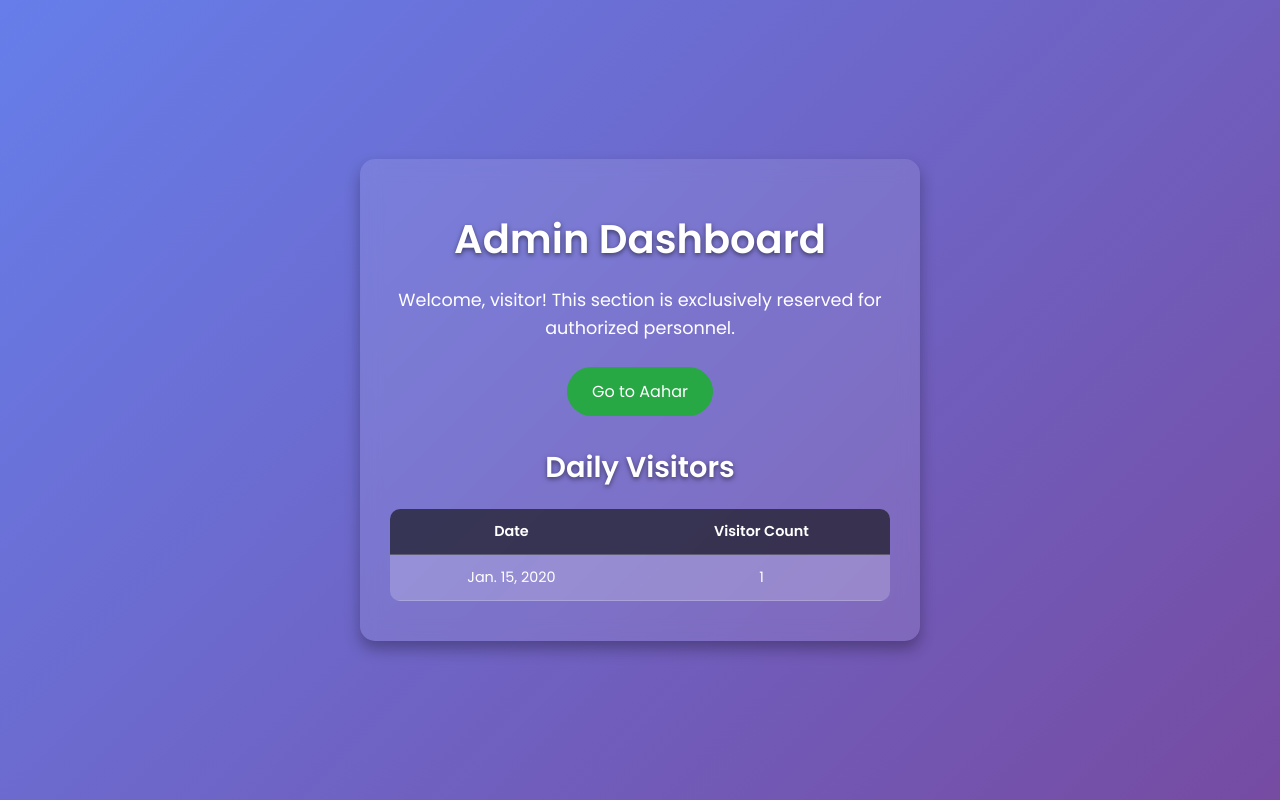
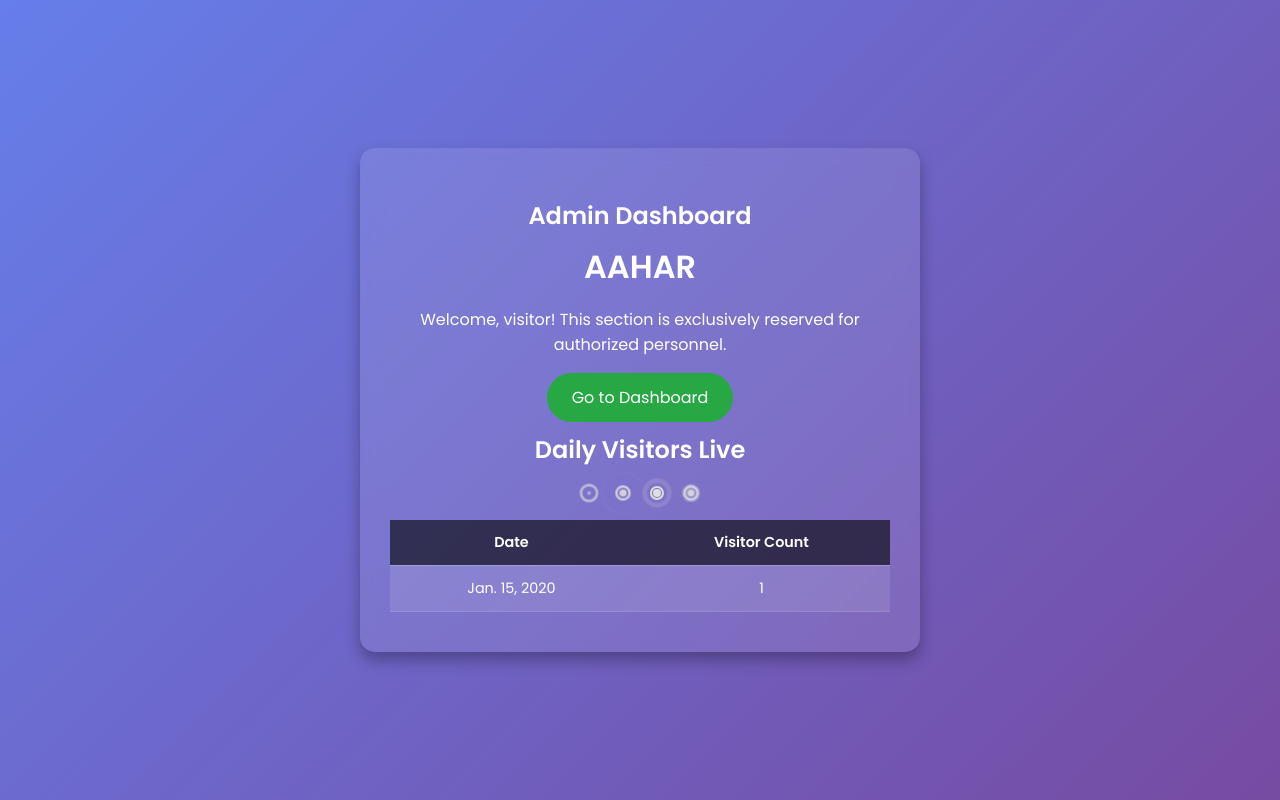
Before and after one commit to rath-anshuman/Aahar_bckd, a Django app: page / in a window 1280 px wide. Run offline with Django 5.2, Linux system fonts and the light colour scheme; tables that the repository leaves empty hold one stand-in row (values such as "Sample post").

Commit message:
admin interface updated

```diff
--- a/Aahar/urls.py
+++ b/Aahar/urls.py
@@ -4,10 +4,13 @@
 from account.views import login,logout
 from Aahar import views
 
+from .views import fetch_visitors
+
 urlpatterns = [
     path('admin/', admin.site.urls),
     path('api/', include('schdl.urls')),
     path('',views.abc,name='abc'),
+    path('fetch-visitors/',fetch_visitors,name='fetchvisit'),
     path('login/',csrf_exempt(login)),
     path('logout/',csrf_exempt(logout)),
 ]
--- a/Aahar/views.py
+++ b/Aahar/views.py
@@ -1,5 +1,16 @@
 from django.shortcuts import render
 from account.models import Visitor
+
+
+# def abc(request):
+#     visitors = Visitor.objects.all().order_by('-day')
+#     return render(request, 'a.html', {'visitors': visitors})
+
+
+def fetch_visitors(request):
+    visitors = Visitor.objects.all().order_by('-day')
+    return render(request, 'partials/visitors_table.html', {'visitors': visitors})
+
+
 def abc(request):
-    visitors = Visitor.objects.all().order_by('-day')
-    return render(request, 'a.html', {'visitors': visitors})
+    return render(request, 'a.html')
--- a/templates/a.html
+++ b/templates/a.html
@@ -5,9 +5,10 @@
   <meta charset="UTF-8">
   <meta name="viewport" content="width=device-width, initial-scale=1.0">
   <title>Admin Area</title>
+  <script src="https://unpkg.com/htmx.org"></script>
   <link href="https://fonts.googleapis.com/css2?family=Poppins:wght@300;400;600&display=swap" rel="stylesheet">
   <style>
-    /* General Styles */
+    /* Same styles as provided earlier */
     body {
       margin: 0;
       padding: 0;
@@ -18,7 +19,6 @@
       align-items: center;
       min-height: 100vh;
       color: #fff;
-      overflow-x: hidden;
     }
 
     .container {
@@ -36,26 +36,6 @@
       margin: 10px 0;
       font-weight: 600;
       color: #fff;
-      text-shadow: 0 2px 5px rgba(0, 0, 0, 0.5);
-    }
-
-    h1 {
-      font-size: 2.5rem;
-      margin-bottom: 15px;
-      animation: fadeInDown 1s ease;
-    }
-
-    h2 {
-      font-size: 1.8rem;
-      margin-top: 30px;
-      animation: fadeIn 1.5s ease;
-    }
-
-    p {
-      font-size: 1.1rem;
-      margin-bottom: 25px;
-      line-height: 1.6;
-      animation: fadeIn 1.5s ease;
     }
 
     .redirect-btn {
@@ -69,8 +49,6 @@
       text-decoration: none;
       cursor: pointer;
       transition: all 0.3s ease;
-      animation: fadeInUp 2s ease;
-      font-weight: 500;
     }
 
     .redirect-btn:hover {
@@ -78,16 +56,11 @@
       box-shadow: 0 5px 15px rgba(40, 167, 69, 0.4);
     }
 
-    /* Visitors Table Styles */
     table {
       width: 100%;
       border-collapse: collapse;
       margin-top: 20px;
       font-size: 0.9rem;
-      background: rgba(255, 255, 255, 0.1);
-      border-radius: 10px;
-      overflow: hidden;
-      animation: fadeIn 1.5s ease;
     }
 
     th, td {
@@ -114,82 +87,144 @@
       background: rgba(255, 255, 255, 0.3);
       transition: background 0.3s ease;
     }
-
-    /* Responsive Styles */
-    @media (max-width: 768px) {
-      h1 {
-        font-size: 2rem;
+    /* From Uiverse.io by Li-Deheng */
+.loader {
+  display: flex;
+  justify-content: center;
+  align-items: center;
+  --color: hsl(0, 0%, 87%);
+  --animation: 2s ease-in-out infinite;
 }
 
-      h2 {
-        font-size: 1.5rem;
+.loader .circle {
+  display: flex;
+  align-items: center;
+  justify-content: center;
+  position: relative;
+  width:  10px;
+  height: 10px;
+  border: solid 2px var(--color);
+  border-radius: 50%;
+  margin: 0 10px;
+  background-color: transparent;
+  animation: circle-keys var(--animation);
 }
 
-      p {
-        font-size: 1rem;
+.loader .circle .dot {
+  position: absolute;
+  transform: translate(-50%, -50%);
+  width:  8px;
+  height: 8px;
+  border-radius: 50%;
+  background-color: var(--color);
+  animation: dot-keys var(--animation);
 }
 
-      .redirect-btn {
-        padding: 10px 20px;
-        font-size: 0.9rem;
+.loader .circle .outline {
+  position: absolute;
+  transform: translate(-50%, -50%);
+  width:  12px;
+  height: 12px;
+  border-radius: 50%;
+  animation: outline-keys var(--animation);
 }
 
-      table {
-        font-size: 0.85rem;
-      }
+.circle:nth-child(2) {
+  animation-delay: 0.3s;
 }
 
-    @media (max-width: 480px) {
-      h1 {
-        font-size: 1.8rem;
+.circle:nth-child(3) {
+  animation-delay: 0.6s;
 }
 
-      h2 {
-        font-size: 1.4rem;
+.circle:nth-child(4) {
+  animation-delay: 0.9s;
 }
 
-      p {
-        font-size: 0.9rem;
+.circle:nth-child(5) {
+  animation-delay: 1.2s;
 }
 
-      .redirect-btn {
-        padding: 8px 18px;
-        font-size: 0.85rem;
-      }
+.circle:nth-child(2) .dot {
+  animation-delay: 0.3s;
 }
 
-    /* Animations */
-    @keyframes fadeInDown {
-      from {
-        opacity: 0;
-        transform: translateY(-20px);
+.circle:nth-child(3) .dot {
+  animation-delay: 0.6s;
 }
 
-      to {
-        opacity: 1;
-        transform: translateY(0);
-      }
+.circle:nth-child(4) .dot {
+  animation-delay: 0.9s;
 }
 
-    @keyframes fadeIn {
-      from {
-        opacity: 0;
+.circle:nth-child(5) .dot {
+  animation-delay: 1.2s;
 }
 
-      to {
+.circle:nth-child(1) .outline {
+  animation-delay: 0.9s;
+}
+
+.circle:nth-child(2) .outline {
+  animation-delay: 1.2s;
+}
+
+.circle:nth-child(3) .outline {
+  animation-delay: 1.5s;
+}
+
+.circle:nth-child(4) .outline {
+  animation-delay: 1.8s;
+}
+
+.circle:nth-child(5) .outline {
+  animation-delay: 2.1s;
+}
+
+@keyframes circle-keys {
+  0% {
+    transform: scale(1);
+    opacity: 1;
+  }
+
+  50% {
+    transform: scale(1.5);
+    opacity: 0.5;
+  }
+
+  100% {
+    transform: scale(1);
     opacity: 1;
   }
 }
 
-    @keyframes fadeInUp {
-      from {
-        opacity: 0;
-        transform: translateY(20px);
+@keyframes dot-keys {
+  0% {
+    transform: scale(1);
   }
 
-      to {
+  50% {
+    transform: scale(0);
+  }
+
+  100% {
+    transform: scale(1);
+  }
+}
+
+@keyframes outline-keys {
+  0% {
+    transform: scale(0);
+    outline: solid 20px var(--color);
+    outline-offset: 0;
     opacity: 1;
-        transform: translateY(0);
+  }
+
+  100% {
+    transform: scale(1);
+    outline: solid 0 transparent;
+    outline-offset: 20px;
+    opacity: 0;
   }
 }
   </style>
@@ -197,12 +232,33 @@
 
 <body>
   <div class="container">
-    <h1>Admin Dashboard</h1>
+    <h2>Admin Dashboard</h2>
+    <h1>AAHAR</h1>
     <p>Welcome, visitor! This section is exclusively reserved for authorized personnel.</p>
-    <a href="https://new-aahar.vercel.app/index.html" class="redirect-btn">Go to Aahar</a>
+    <a href="https://new-aahar.vercel.app/index.html" class="redirect-btn">Go to Dashboard</a>
 
     <!-- Visitors Table -->
-    <h2>Daily Visitors</h2>
+    <h2>Daily Visitors Live</h2>
+    <h3>
+      <div class="loader">
+        <div class="circle">
+          <div class="dot"></div>
+          <div class="outline"></div>
+        </div>
+        <div class="circle">
+          <div class="dot"></div>
+          <div class="outline"></div>
+        </div>
+        <div class="circle">
+          <div class="dot"></div>
+          <div class="outline"></div>
+        </div>
+        <div class="circle">
+          <div class="dot"></div>
+          <div class="outline"></div>
+        </div>
+      </div></h3>
+    <div hx-get="/fetch-visitors/" hx-trigger="load, every 6s" hx-target="tbody" hx-swap="innerHTML">
       <table>
         <thead>
           <tr>
@@ -211,14 +267,10 @@
           </tr>
         </thead>
         <tbody>
-        {% for visitor in visitors %}
-        <tr>
-          <td>{{ visitor.day }}</td>
-          <td>{{ visitor.count }}</td>
-        </tr>
-        {% endfor %}
+
         </tbody>
       </table>
+    </div>
   </div>
 </body>
 
--- /dev/null
+++ b/templates/partials/visitors_table.html
@@ -0,0 +1,6 @@
+{% for visitor in visitors %}
+<tr>
+  <td>{{ visitor.day }}</td>
+  <td>{{ visitor.count }}</td>
+</tr>
+{% endfor %}
```
Lines whose indentation alone changed are shown as unchanged.
